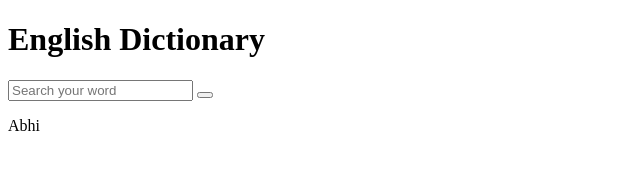
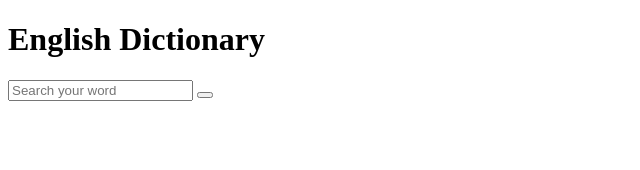
Before and after one commit to Abhishek111883/Dictionary-website, a plain HTML site: page index.html in a window 1280 px wide. Shown: the full height of the page, 0-640 px from the left. Drawn offline with Linux system fonts and the light colour scheme.

Commit message:
remove para

```diff
--- a/index.html
+++ b/index.html
@@ -13,7 +13,5 @@
         <input type="text" class="search" placeholder="Search your word">
         <button></button>
     </div>
-
-    <p>Abhi</p>
 </body>
 </html>
```
